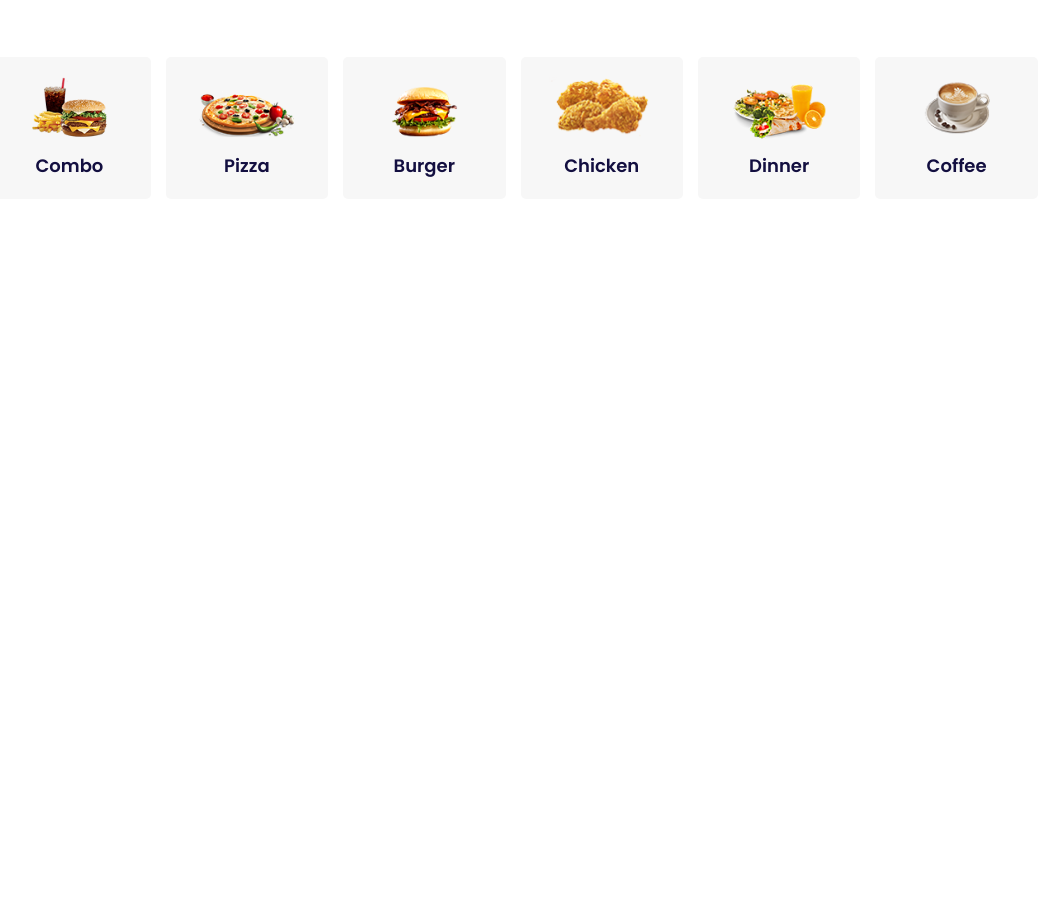
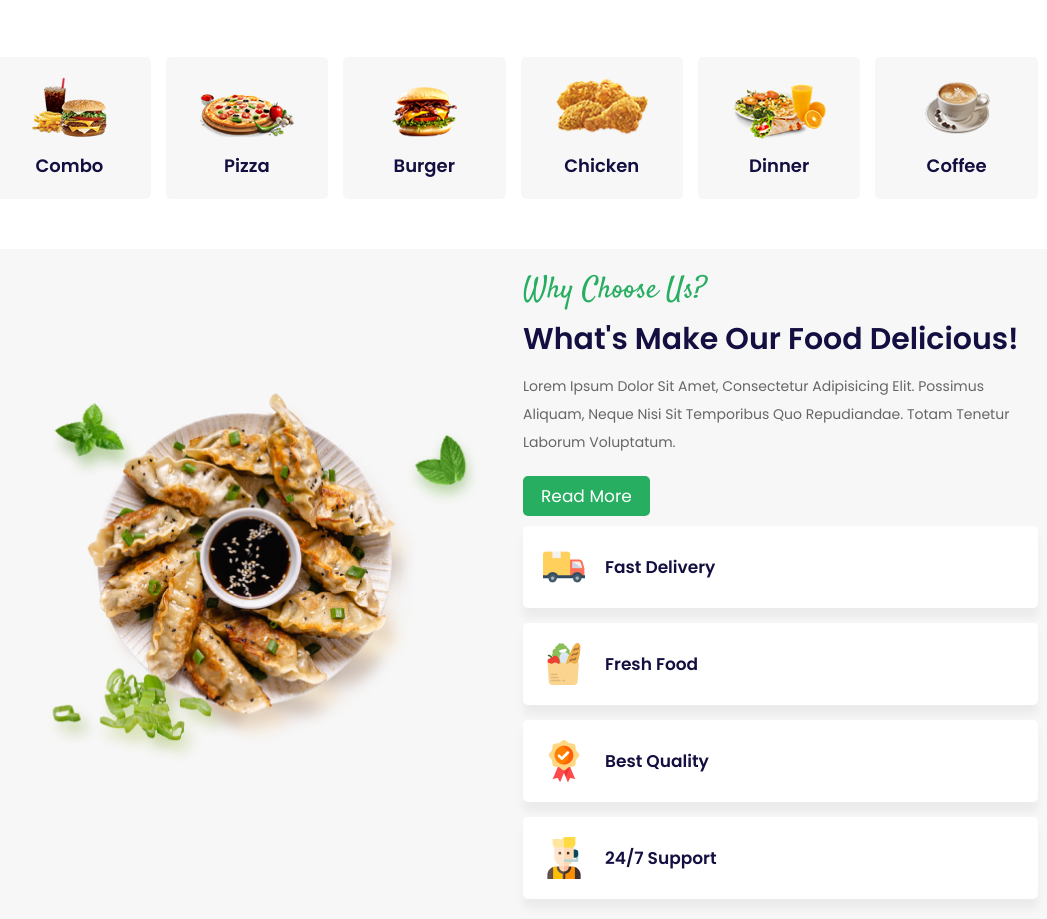
Before and after one commit to ozllmozdmrr/FoodRestaurant, a website: page public/index.html in a window 1280 px wide. Shown: the part 552-1471 px from the top of the page, without its empty margins (127-1174 px from the left). Before the commit the page ends 801 px from the top, so only its background shows below. Drawn offline with Linux system fonts and the light colour scheme.

Commit message:
feat : about section ends

```diff
--- a/public/index.html
+++ b/public/index.html
@@ -222,18 +222,53 @@
             <h3>coffee</h3>
         </a>
 
+    </section>
+
+    <!-- cateogry section ends -->
+
+    <!-- about section starts -->
+
+
+    <section class="about" id="about">
+        <div class="image">
+            <img src="/image/about-img.png" alt="">
+        </div>
+        <div class="content">
+
+            <span>why choose us?</span>
+            <h3 class="title">what's make our food delicious!</h3>
+            <p>Lorem ipsum dolor sit amet, consectetur adipisicing elit. Possimus aliquam, neque nisi sit temporibus quo repudiandae. Totam tenetur laborum voluptatum.</p>
+            <a href="#" class="btn">read more</a>
+            <div class="icons-container">
+
+                <div class="icons">
+                    <img src="/image/serv-1.png" alt="">
+                    <h3>fast delivery</h3>
+                </div>
+
+                <div class="icons">
+                    <img src="/image/serv-2.png" alt="">
+                    <h3>fresh food</h3>
+                </div>
+
+                <div class="icons">
+                    <img src="/image/serv-3.png" alt="">
+                    <h3>best quality</h3>
+                </div>
+
+                <div class="icons">
+                    <img src="/image/serv-4.png" alt="">
+                    <h3>24/7 support</h3>
+                </div>
+            </div>
+        </div>
+
+
 
     </section>
 
 
-
-
-
-
-
-
-    <!-- cateogry section ends -->
-
+    <!-- about section starts -->
 
 
 
--- a/scss/style.scss
+++ b/scss/style.scss
@@ -435,7 +435,7 @@ section {
 
   .image {
     flex: 1 1 41rem;
-    margin:2rem 0;
+    margin: 2rem 0;
     pointer-events: none;
 
     .home-img {
@@ -466,7 +466,7 @@ section {
     &:hover {
       background: $green;
 
-      h3{
+      h3 {
         color: $white;
       }
     }
@@ -479,8 +479,67 @@ section {
       font-size: 1.8rem;
       color: $black;
     }
+  }
+}
 
 
+.about {
+  display: flex;
+  flex-wrap: wrap;
+  align-items: center;
+  gap: 2rem;
+  background: $light-bg;
+
+  .image {
+    flex: 1 1 40rem;
+
+    img {
+      width: 100%;
+    }
+  }
+
+  .content {
+    flex: 1 1 40rem;
+
+    span {
+      @include font(3rem);
+    }
+
+    .title {
+      font-size: 3rem;
+      padding-top: .5rem;
+      color: $black;
+    }
+
+    p {
+      padding: 1rem 0;
+      line-height: 2;
+      font-size: 1.4rem;
+      color: $light-color;
+    }
+
+    .icons-container {
+      margin-top: 1rem;
+      display: flex;
+      flex-wrap: wrap;
+      gap: 1.5rem;
+
+      .icons {
+        flex: 1 1 30rem;
+        border-radius: .5rem;
+        background: $white;
+        box-shadow: $box-shadow;
+        display: flex;
+        align-items: center;
+        gap: 2rem;
+        padding: 2rem;
+      }
+
+      h3 {
+        font-size: 1.7rem;
+        color: $black;
+      }
+    }
   }
 }
 
@@ -515,8 +574,8 @@ section {
 
 // media queries
 
-@media(max-width:1440px){
-  .home{
+@media(max-width:1440px) {
+  .home {
     .home-parallax-img {
       top: -9rem;
       width: 80%;
@@ -524,8 +583,8 @@ section {
   }
 }
 
-@media(max-width:1024px){
-  .home{
+@media(max-width:1024px) {
+  .home {
     .home-parallax-img {
       top: -10rem;
       right: -4rem;
@@ -587,7 +646,7 @@ section {
     }
   }
 
-  .home{
+  .home {
     .home-parallax-img {
       top: -10rem;
       right: -9rem;
@@ -618,7 +677,7 @@ section {
   }
 
 
-  .home{
+  .home {
     .home-parallax-img {
       top: -4rem;
       right: -6rem;
@@ -626,12 +685,12 @@ section {
     }
   }
 
-  .home .content{
+  .home .content {
     h3 {
       font-size: 3rem;
     }
 
-    p{
+    p {
       font-size: 1.5rem;
     }
   }
@@ -648,12 +707,12 @@ section {
     }
   }
 
-  .home .content{
+  .home .content {
     h3 {
       font-size: 3rem;
     }
 
-    p{
+    p {
       font-size: 1.5rem;
     }
   }
```
Also changed, not shown: dist/css/style.css.
